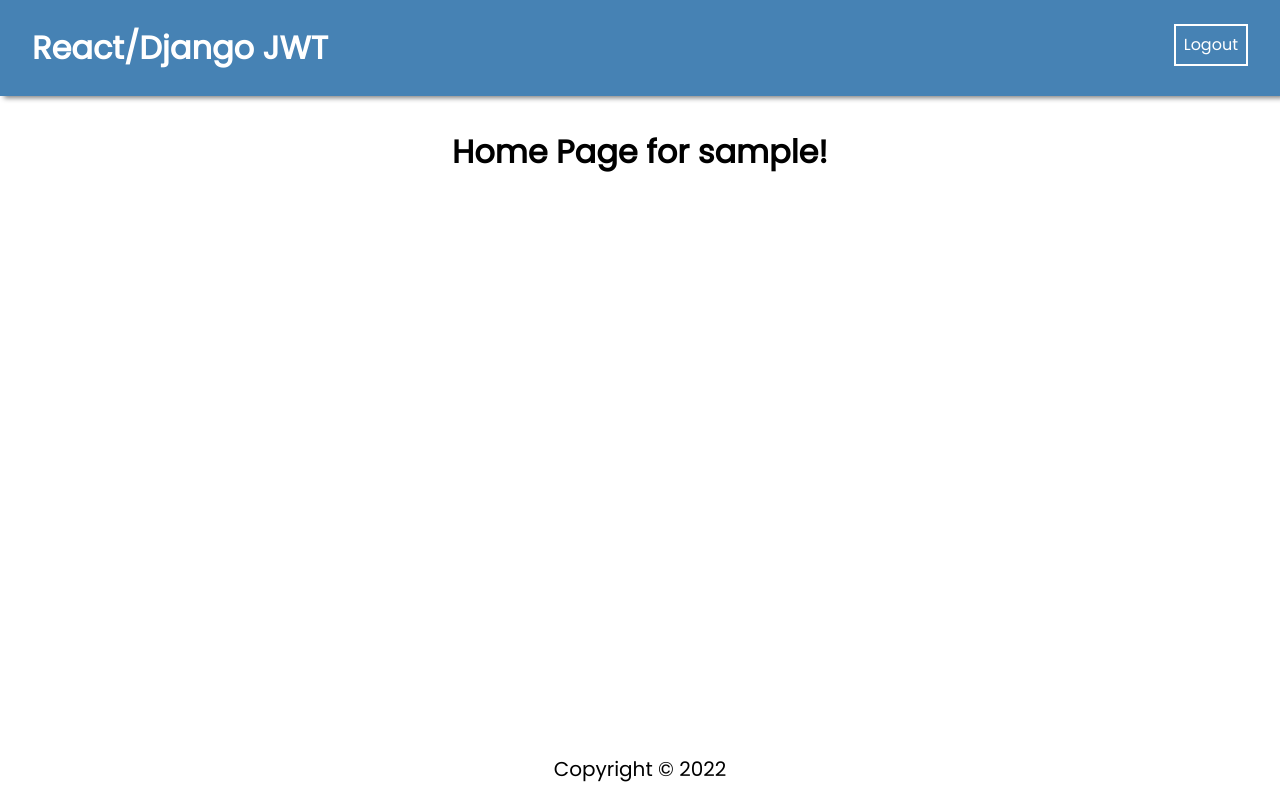
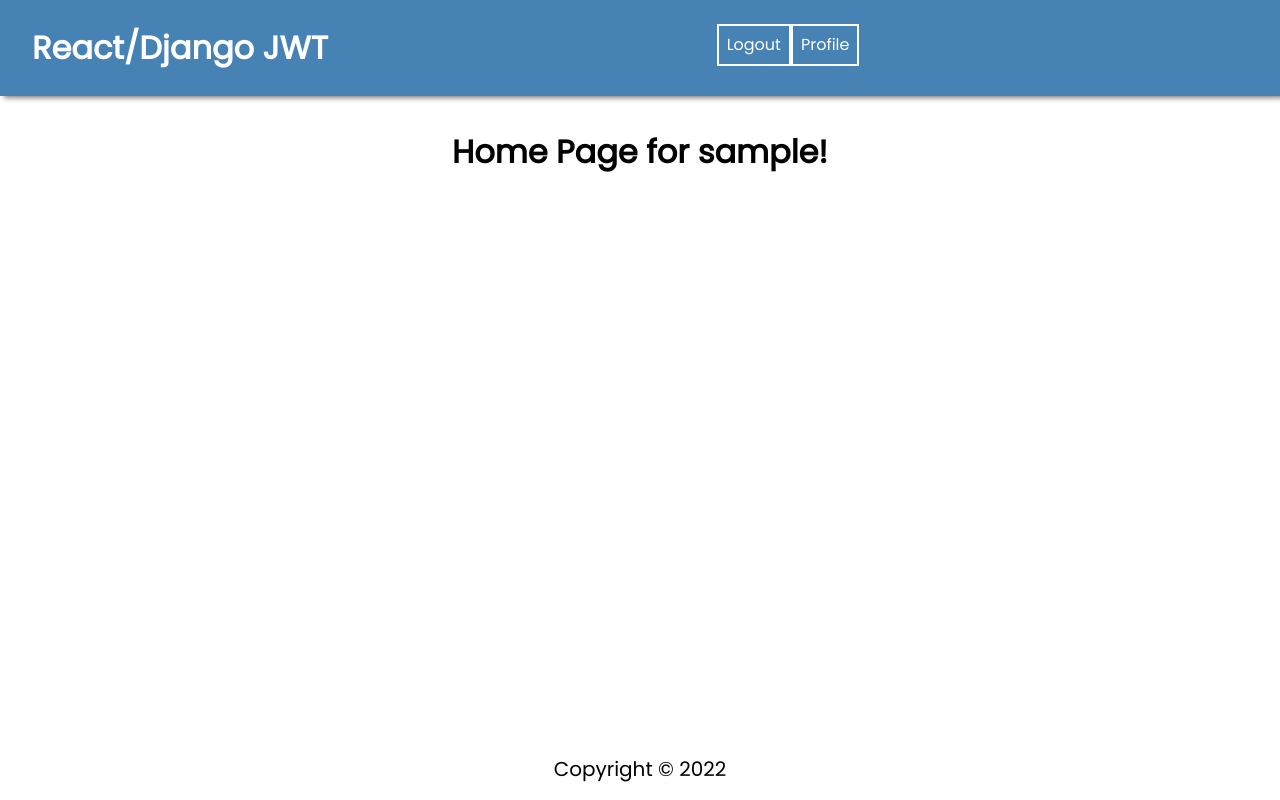
Before and after one commit to michael-prye/Ecommerce-website, a React (Create React App) app in the folder frontend/: page / in a window 1280 px wide. Built offline with nearby package versions, Linux system fonts and the light colour scheme; sample sign-in values are in the browser's storage.

Commit message:
Fixed profile buton on NavBar to render only when logged in

```diff
--- a/frontend/src/components/NavBar/NavBar.jsx
+++ b/frontend/src/components/NavBar/NavBar.jsx
@@ -17,10 +17,16 @@ const Navbar = () => {
         </li>
         <li>
           {user ? (
+            <div>
             <button onClick={logoutUser}>Logout</button>
+            <button onClick={() => navigate("/profile")}>Profile</button>
+            </div>
           ) : (
             <button onClick={() => navigate("/login")}>Login</button>
           )}
+        </li>
+        <li>
+
         </li>
       </ul>
     </div>
```
